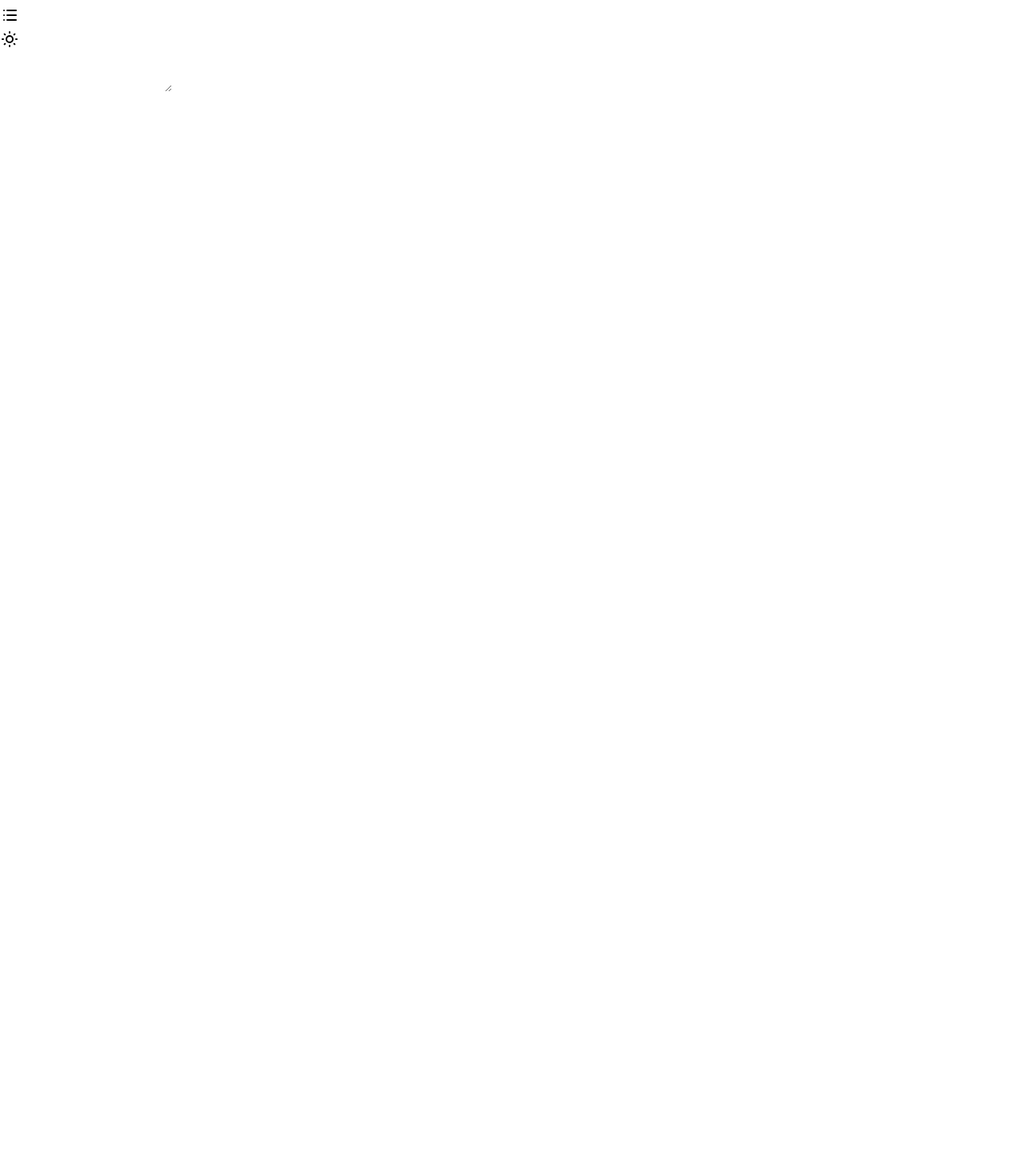
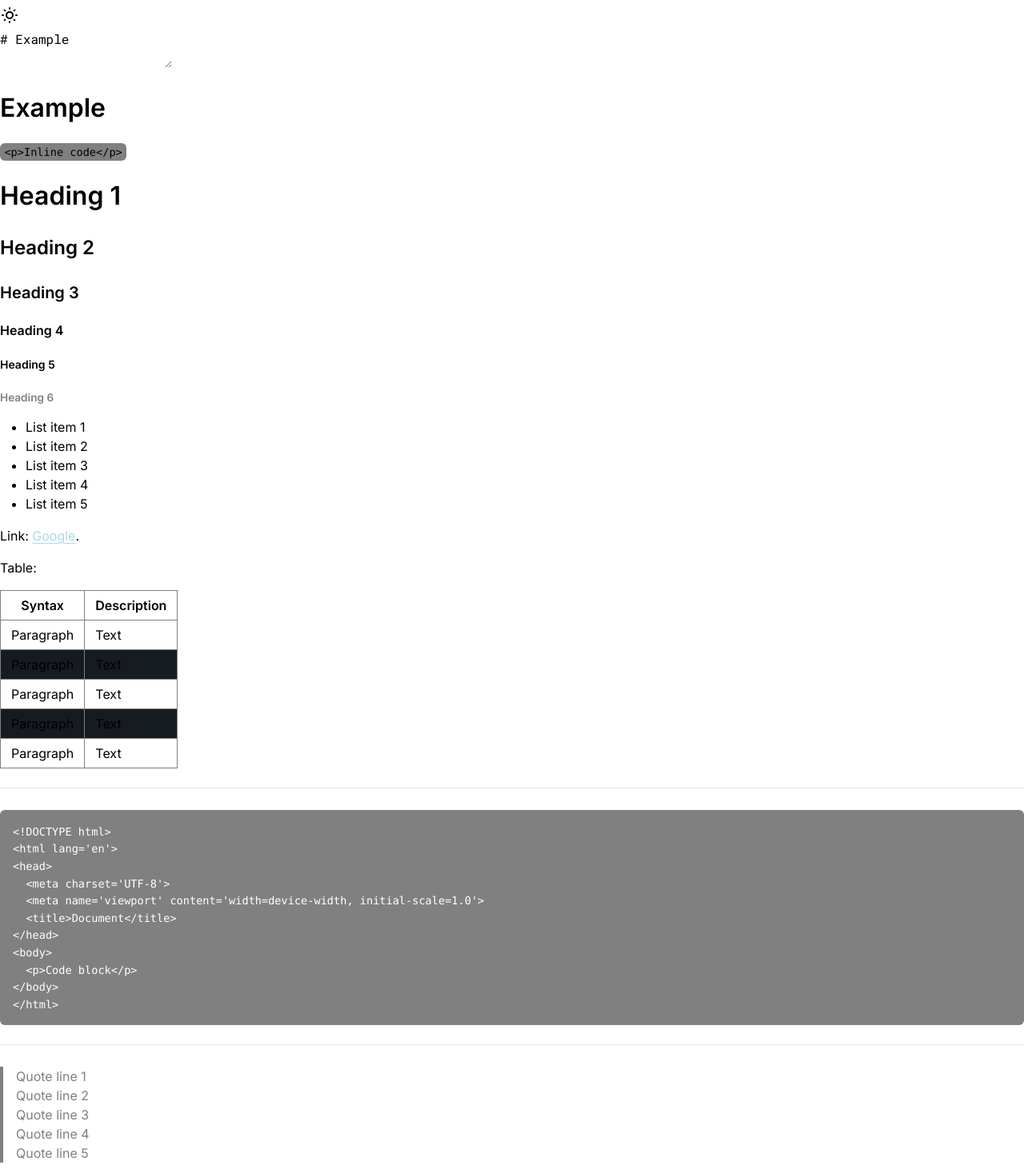
Before and after one commit to zawolanski/markdown-editor, a Next.js app: page /editor in a window 1280 px wide. Shown: the part 23-1490 px from the top of the page at 80% size. Before the commit the page ends 800 px from the top, so only its background shows below. Built offline with nearby package versions, Linux system fonts and the light colour scheme.

Commit message:
Extend markdown styles

```diff
--- a/package.json
+++ b/package.json
@@ -16,6 +16,7 @@
     "react": "^18",
     "react-dom": "^18",
     "react-markdown": "^9.0.1",
+    "remark-breaks": "^4.0.0",
     "remark-gfm": "^4.0.0"
   },
   "devDependencies": {
--- a/src/app/markdown.css
+++ b/src/app/markdown.css
@@ -1,3 +1,7 @@
+.markdown > *:last-child {
+  margin-bottom: 0 !important;
+}
+
 .markdown strong {
   font-weight: bold;
 }
@@ -7,8 +11,12 @@
 }
 
 .markdown code {
-  padding: 0.05rem 0.25rem;
-  font-size: 94%;
+  padding: 0.2em 0.4em;
+  margin: 0;
+  font-size: 85%;
+  white-space: break-spaces;
+  background-color: grey;
+  border-radius: 6px;
 }
 
 .markdown del {
@@ -16,7 +24,8 @@
 }
 
 .markdown ul, ol {
-  margin-inline-start: 1.5rem;
+  padding-left: 2em;
+  margin-bottom: 1rem;
 }
 
 .markdown ul {
@@ -34,3 +43,114 @@
 .markdown ol li {
   list-style-type: decimal;
 }
+
+.markdown h1, .markdown h2, .markdown h3, .markdown h4, .markdown h5, .markdown h6 {
+  margin-top: 24px;
+  margin-bottom: 16px;
+  font-weight: 600;
+  line-height: 1.25;
+}
+
+.markdown h1 {
+  padding-bottom: 0.3rem;
+  font-size: 2rem;
+  border-bottom: 1px solid white;
+}
+
+.markdown h2 {
+  padding-bottom: 0.3rem;
+  font-size: 1.5rem;
+  border-bottom: 1px solid white;
+}
+
+.markdown h3 {
+  font-size: 1.25rem;
+}
+
+.markdown h4 {
+  font-size: 1rem;
+}
+
+.markdown h5 {
+  font-size: 0.875rem;
+}
+
+.markdown h6 {
+  font-size: 0.85rem;
+  color: grey;
+}
+
+.markdown p {
+  margin-top: 0;
+  margin-bottom: 1rem;
+}
+
+.markdown hr {
+  height: 0.25rem;
+  margin: 24px 0;
+  background-color: white;
+}
+
+.markdown p a {
+  text-decoration: underline;
+  text-underline-offset: 0.2rem;
+  color: lightblue;
+}
+
+.markdown pre {
+  padding: 16px;
+  overflow: auto;
+  line-height: 1.35;
+  color: white;
+  background-color: grey;
+  border-radius: 6px;
+  margin-bottom: 1rem;
+}
+
+.markdown pre code {
+  display: inline;
+  max-width: auto;
+  padding: 0;
+  margin: 0;
+  overflow: visible;
+  line-height: inherit;
+  word-wrap: normal;
+  background-color: transparent;
+  border: 0;
+}
+
+.markdown blockquote {
+  padding: 0 1em;
+  color: grey;
+  border-left: 0.25rem solid grey;
+  margin-bottom: 1rem;
+}
+
+.markdown table {
+  margin-bottom: 1rem;
+  display: block;
+  width: max-content;
+  max-width: 100%;
+  overflow: auto;
+  border-spacing: 0;
+  border-collapse: collapse;
+  border-color: gray;
+}
+
+.markdown table tr {
+  background-color: transparent;
+  border-top: 1px solid grey;
+}
+
+.markdown table tr:nth-child(2n) {
+  background-color: #161b22;
+}
+
+.markdown table th {
+  font-weight: 600;
+}
+
+.markdown table th, .markdown table td {
+  padding: 6px 13px;
+  border: 1px solid grey;
+}
--- a/src/components/Header.tsx
+++ b/src/components/Header.tsx
@@ -6,8 +6,6 @@ import { useEffect, useState } from 'react';
 
 import Button from './Button';
 import GeneralButtons from './ButtonGroups/General';
-import List from './ButtonGroups/List';
-import Divider from './Divider';
 
 export default function Header() {
   const { theme, setTheme } = useTheme();
@@ -24,8 +22,8 @@ export default function Header() {
     <header className="flex justify-between border-b-2 border-slate-200 p-2 dark:border-slate-800">
       <div className="flex items-center">
         <GeneralButtons />
-        <Divider />
-        <List />
+        {/* <Divider /> */}
+        {/* <List /> */}
       </div>
       <div>
         <Button onClick={() => setTheme(isDarkMode ? 'light' : 'dark')}>
--- a/src/components/Markdown.tsx
+++ b/src/components/Markdown.tsx
@@ -1,6 +1,7 @@
 'use client';
 
 import Markdown from 'react-markdown';
+import remarkBreaks from 'remark-breaks';
 import remarkGfm from 'remark-gfm';
 
 import { useEditorContext } from '../context/EditorContext';
@@ -10,7 +11,7 @@ export default function CustomMarkdown() {
 
   return (
     <Markdown
-      remarkPlugins={[remarkGfm]}
+      remarkPlugins={[remarkGfm, remarkBreaks]}
       className="markdown h-full w-2/4 overflow-auto p-2"
     >
       {editorState}
--- a/src/context/EditorContext.tsx
+++ b/src/context/EditorContext.tsx
@@ -30,7 +30,7 @@ interface EditorProviderProps {
 }
 
 export const EditorContextProvider = ({ children }: EditorProviderProps) => {
-  const [editorState, setEditorState] = useState<string>('');
+  const [editorState, setEditorState] = useState<string>(initialEditorState);
 
   const handleEditorStateChange = useCallback((newEditorState: string) => {
     setEditorState(newEditorState);
@@ -46,3 +46,62 @@ export const EditorContextProvider = ({ children }: EditorProviderProps) => {
 };
 
 export const useEditorContext = () => useContext(EditorContext);
+
+const initialEditorState = `# Example
+
+\`<p>Inline code</p>\`
+
+# Heading 1
+## Heading 2
+### Heading 3
+#### Heading 4
+##### Heading 5
+###### Heading 6
+
+- List item 1
+- List item 2
+- List item 3
+- List item 4
+- List item 5
+
+Link: [Google](https://www.google.com/).
+
+Table:
+| Syntax | Description |
+| ----------- | ----------- |
+| Paragraph | Text |
+| Paragraph | Text |
+| Paragraph | Text |
+| Paragraph | Text |
+| Paragraph | Text |
+
+****
+
+\`\`\`
+<!DOCTYPE html>
+<html lang='en'>
+<head>
+  <meta charset='UTF-8'>
+  <meta name='viewport' content='width=device-width, initial-scale=1.0'>
+  <title>Document</title>
+</head>
+<body>
+  <p>Code block</p>
+</body>
+</html>
+\`\`\`
+
+****
+
+> Quote line 1
+Quote line 2
+Quote line 3
+Quote line 4
+Quote line 5
+
+****
+
+Lorem ipsum dolor sit **amet**, consectetur adipiscing elit. Maecenas ac turpis vitae dolor commodo semper. Morbi rutrum nisl ut lorem eleifend rutrum. *Curabitur* hendrerit mi in enim semper, venenatis placerat libero molestie. Nulla ultrices neque feugiat diam tempor, et vehicula mauris semper. Duis a eros rhoncus, semper magna nec, pretium leo. Donec sagittis eget quam quis faucibus. Aliquam et fermentum magna.
+
+Aenean eu ante nunc. Sed a mattis dolor. Maecenas sit amet elit ornare, vulputate elit et, dapibus odio. Ut **lobortis** viverra turpis, quis placerat quam consectetur eu. Maecenas feugiat aliquet nisl \`vitae\` rutrum. Pellentesque auctor ac turpis vulputate consequat. Phasellus porta, dolor ut ornare auctor, est turpis congue libero, vel mollis mauris turpis aliquet diam. Morbi ut nisl quis mauris ultrices mattis ac vel mi. Fusce condimentum tortor risus, et rhoncus lacus ~~gravida~~ vel.
+`;
```
Also changed, not shown: 2 other files (tests, documents, lock files or other folders).
